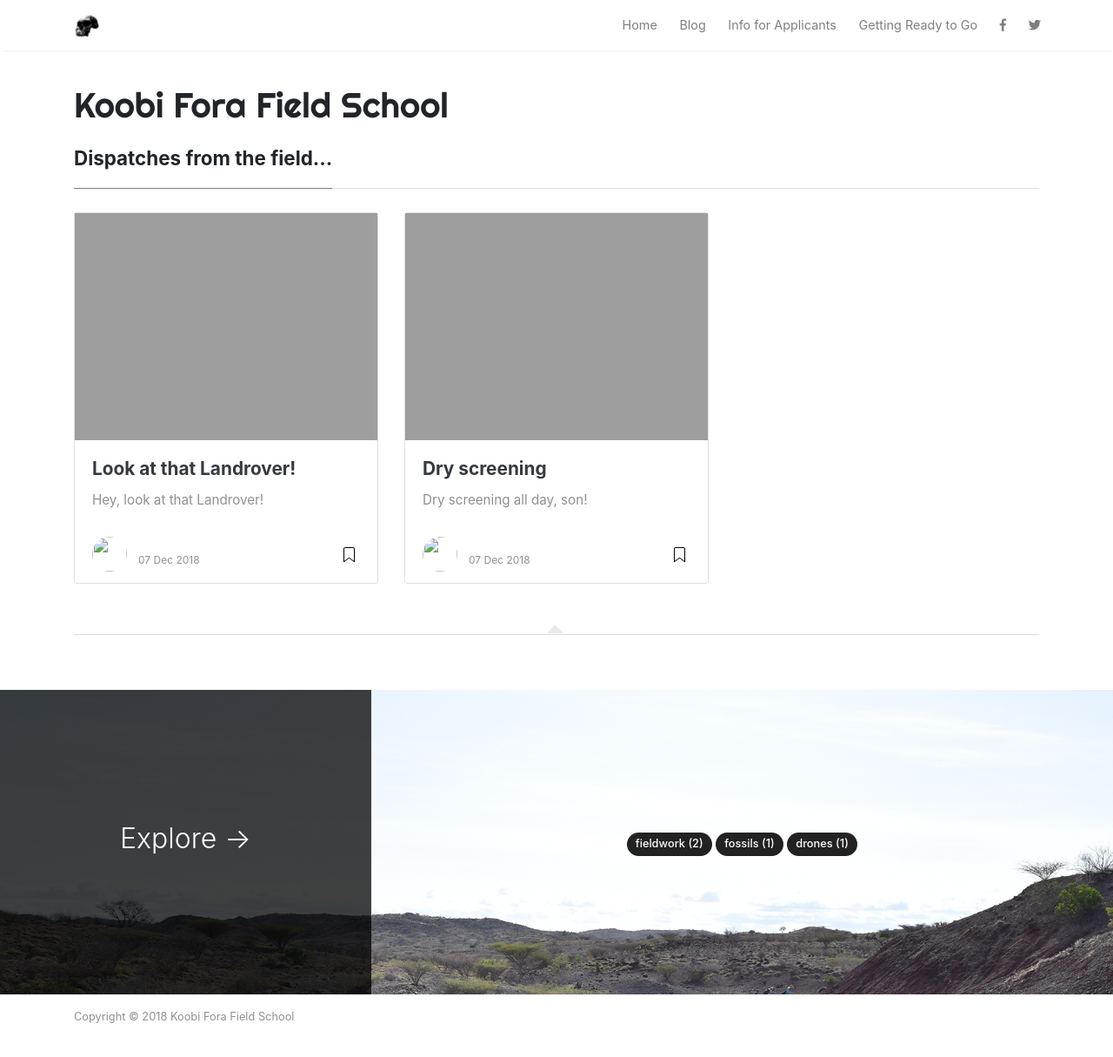
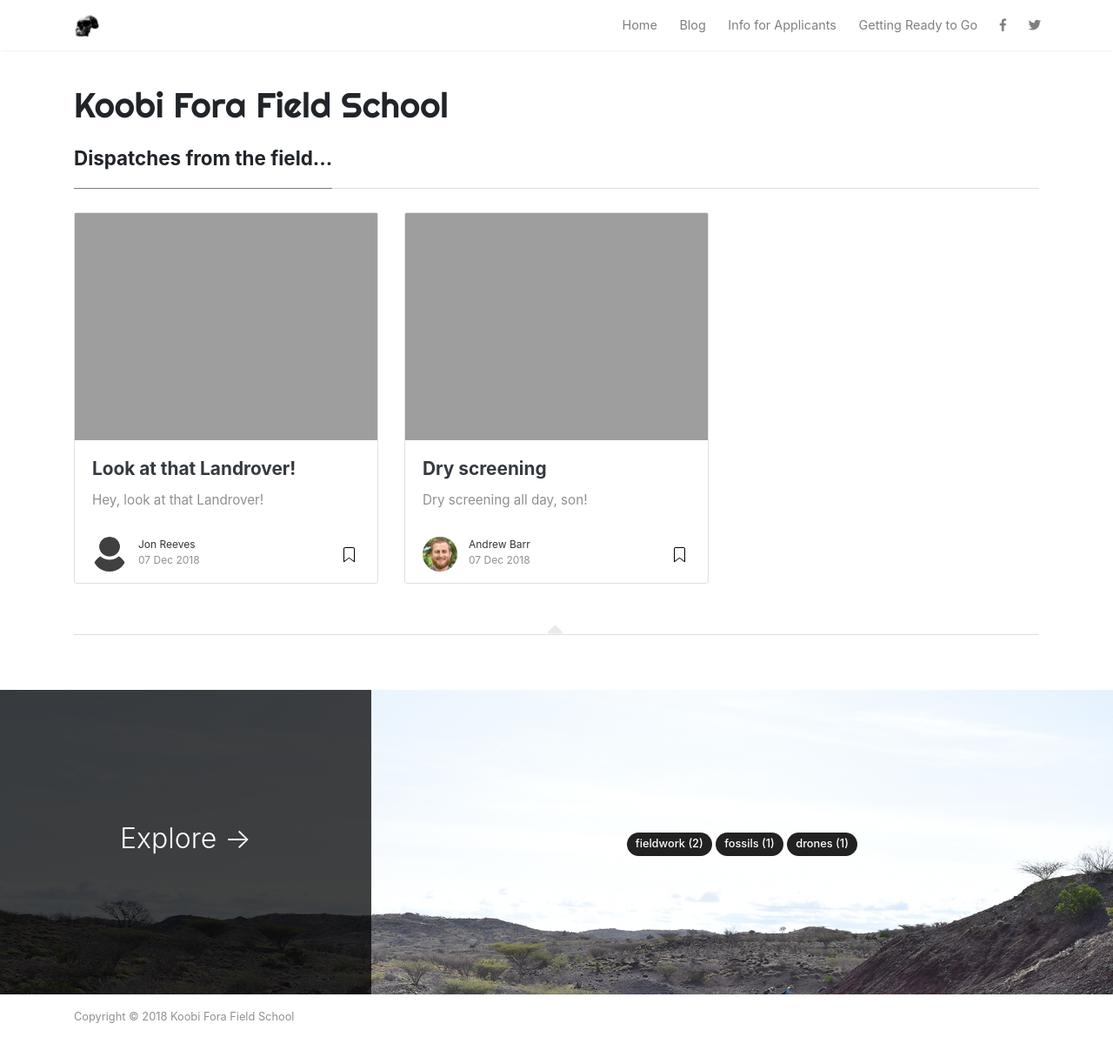
Before and after one commit to wabarr/KFFS, a Jekyll site: the page built from blog/index.html, in a window 1280 px wide and 1252 px high. Shown: the top 1215 px of the window at 87% size. Built offline with Jekyll 4.4.1, drawn with Linux system fonts in a browser that asks for light colours; nearby versions of some CDN libraries; the list of posts is cut into pages by our own code; comment, search, counter and statistics services are not loaded; some of the changed lines change nothing that is shown.

Commit message:
fix typo

```diff
--- a/_includes/postbox.html
+++ b/_includes/postbox.html
@@ -1,7 +1,7 @@
 <!-- begin post -->
 
 {% for author in site.data.authors %}
-   {% if author.name == page.author %}
+   {% if author.name == post.author %}
       {% assign author_index =  forloop.index0 %}
    {% endif %}
 {%endfor%}
```
